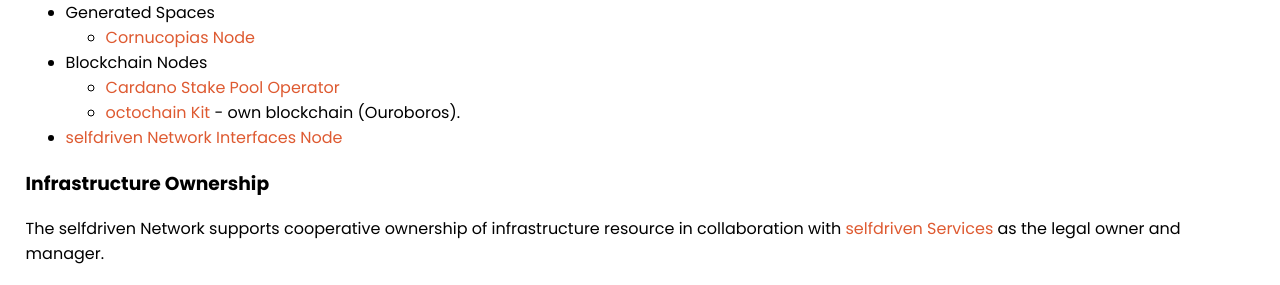
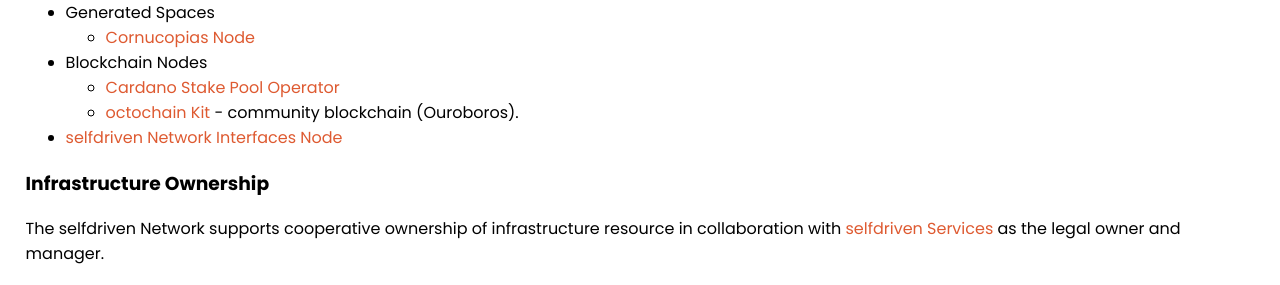
Before and after one commit to selfdriven-foundation/selfdriven-network, a Jekyll site: the page built from docs/pages/infra-interface.md, in a window 1280 px wide. Shown: the part 310-595 px from the top of the page. Built offline with Jekyll 4.4.1, drawn with Linux system fonts in a browser that asks for light colours.

Commit message:
Update infra-interface.md

```diff
--- a/docs/pages/infra-interface.md
+++ b/docs/pages/infra-interface.md
@@ -16,7 +16,7 @@ permalink: /infra-interface/
    - [Cornucopias Node](https://copiwiki.cornucopias.io/the-company/technology/copi-nodes/copi-file-node)
 - Blockchain Nodes
    - [Cardano Stake Pool Operator](https://cardano.org/stake-pool-operation/)
-   - [octochain Kit](https://octomics.io/octochain-kit) - own blockchain (Ouroboros).
+   - [octochain Kit](https://octomics.io/octochain-kit) - community blockchain (Ouroboros).
 - [selfdriven Network Interfaces Node](/interfaces-node/)
 
 ### Infrastructure Ownership
```
